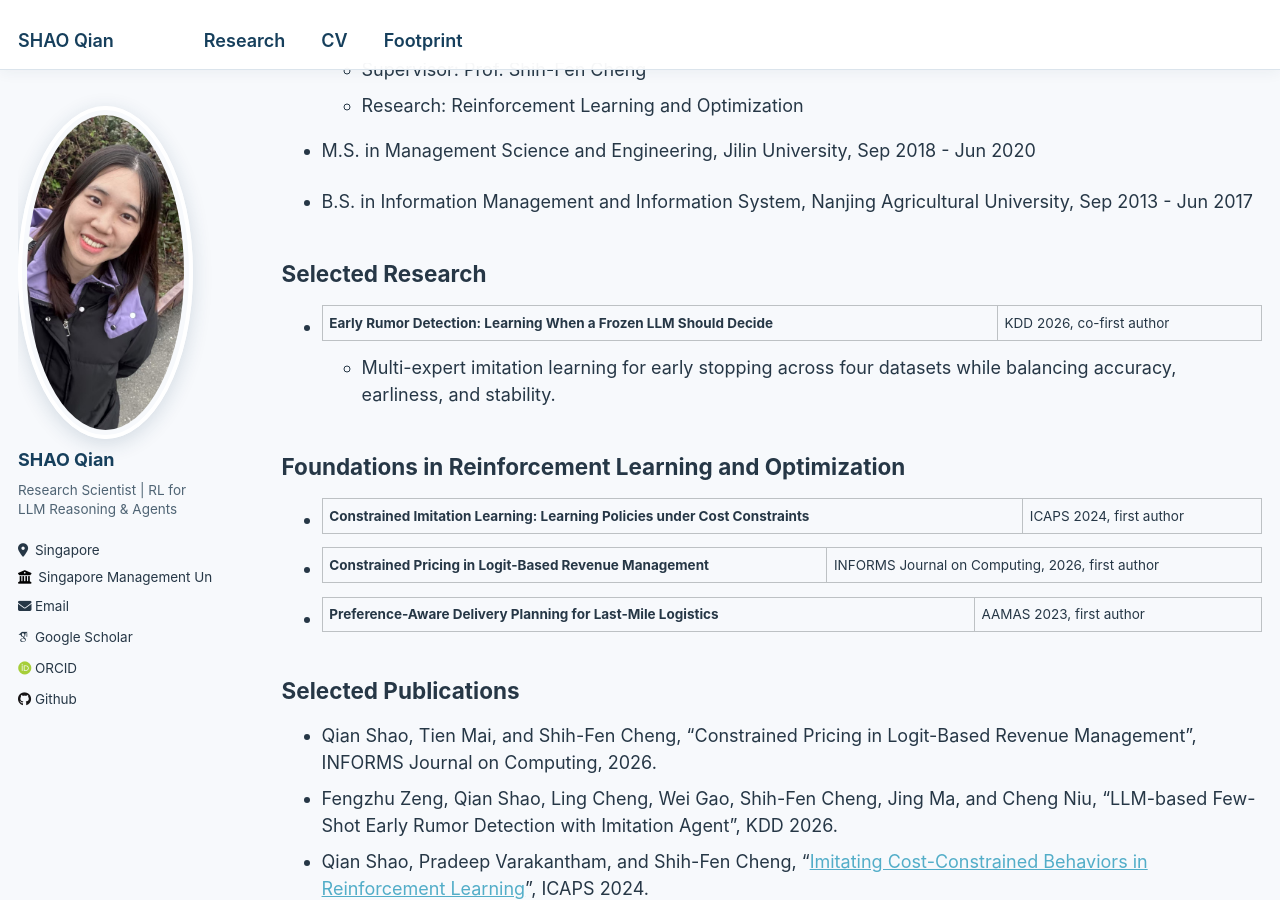
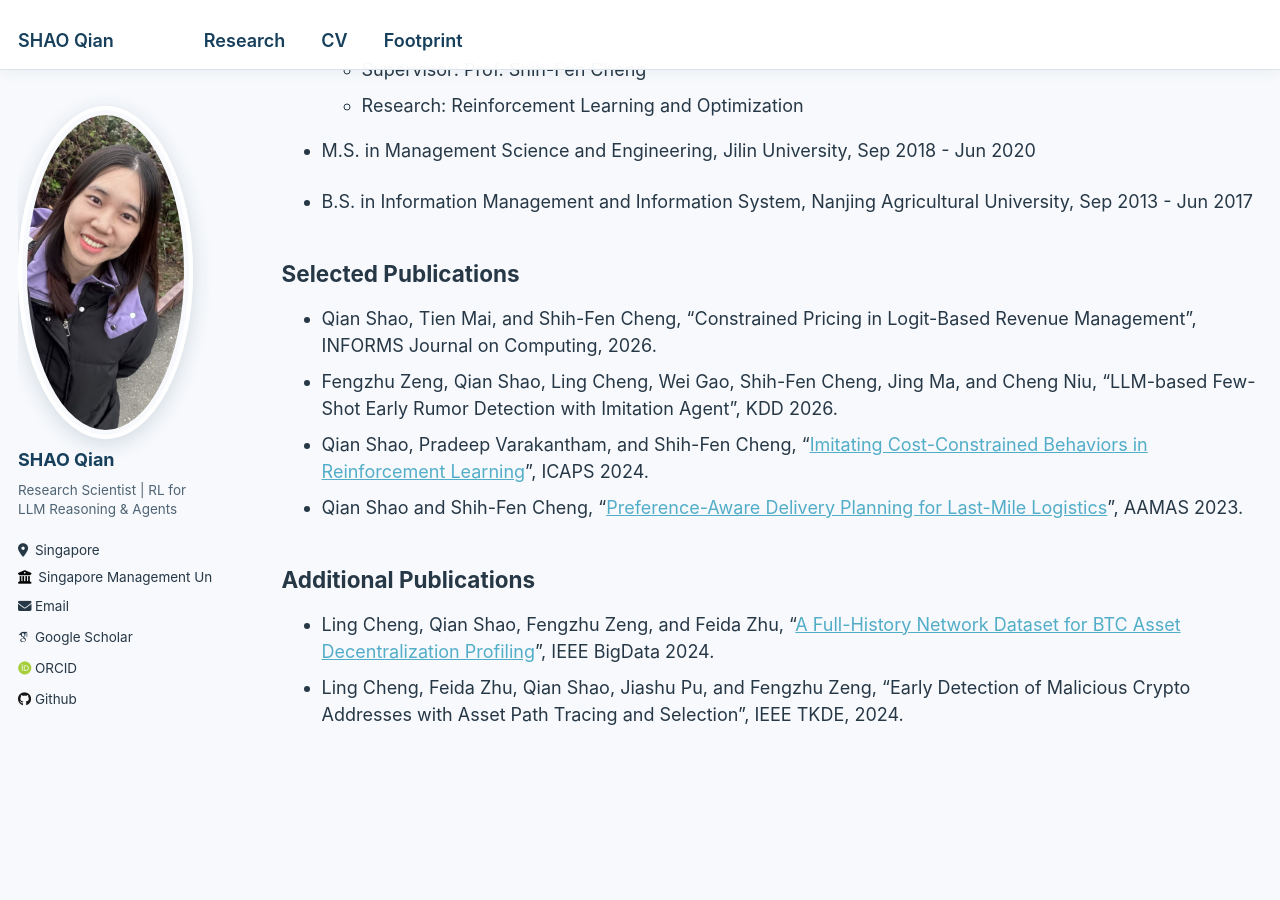
Before and after one commit to SHAOQIAN12/SHAOQIAN12.github.io, a Jekyll site: the page built from _pages/cv.md, in a window 1280 px wide and 900 px high, scrolled down 397 px. Built offline with Jekyll 4.4.1, drawn with Linux system fonts in a browser that asks for light colours; some web fonts are replaced.

Commit message:
Simplify public CV layout

```diff
--- a/_pages/cv.md
+++ b/_pages/cv.md
@@ -24,17 +24,6 @@ redirect_from:
 
 * B.S. in Information Management and Information System, Nanjing Agricultural University, Sep 2013 - Jun 2017
 
-## Selected Research
-
-* **Early Rumor Detection: Learning When a Frozen LLM Should Decide** | KDD 2026, co-first author
-  * Multi-expert imitation learning for early stopping across four datasets while balancing accuracy, earliness, and stability.
-
-## Foundations in Reinforcement Learning and Optimization
-
-* **Constrained Imitation Learning: Learning Policies under Cost Constraints** | ICAPS 2024, first author
-* **Constrained Pricing in Logit-Based Revenue Management** | INFORMS Journal on Computing, 2026, first author
-* **Preference-Aware Delivery Planning for Last-Mile Logistics** | AAMAS 2023, first author
-
 ## Selected Publications
 * Qian Shao, Tien Mai, and Shih-Fen Cheng, "Constrained Pricing in Logit-Based Revenue Management", INFORMS Journal on Computing, 2026.
 * Fengzhu Zeng, Qian Shao, Ling Cheng, Wei Gao, Shih-Fen Cheng, Jing Ma, and Cheng Niu, "LLM-based Few-Shot Early Rumor Detection with Imitation Agent", KDD 2026.
```
